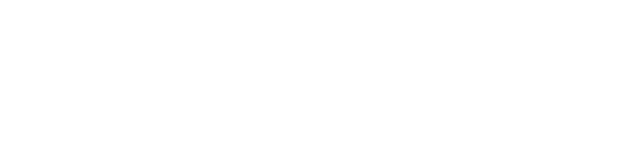
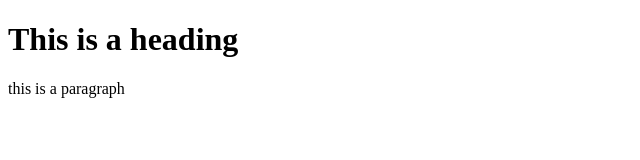
Before and after one commit to DeekshaGunjal/git-test, a plain HTML site: page index.html in a window 1280 px wide. Shown: the whole page, without its empty margins (0-640 px from the left). Drawn offline with Linux system fonts and the light colour scheme.

Commit message:
second commit

```diff
--- a/index.html
+++ b/index.html
@@ -4,6 +4,7 @@
     <title>Deeksha Gunjal</title>
 </head>
 <body>
-
+<h1>This is a heading</h1>
+<p>this is a paragraph</p>
 </body>
 </html>
```
Also changed, not shown: template/newfile.html (added, +9 -0 lines).
